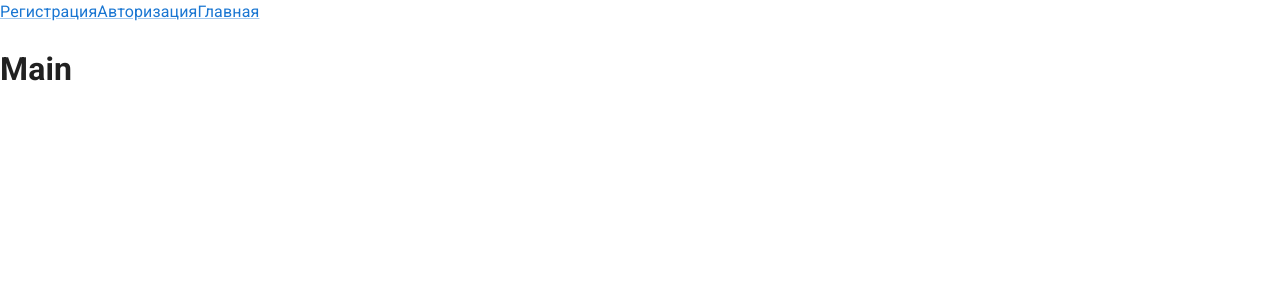
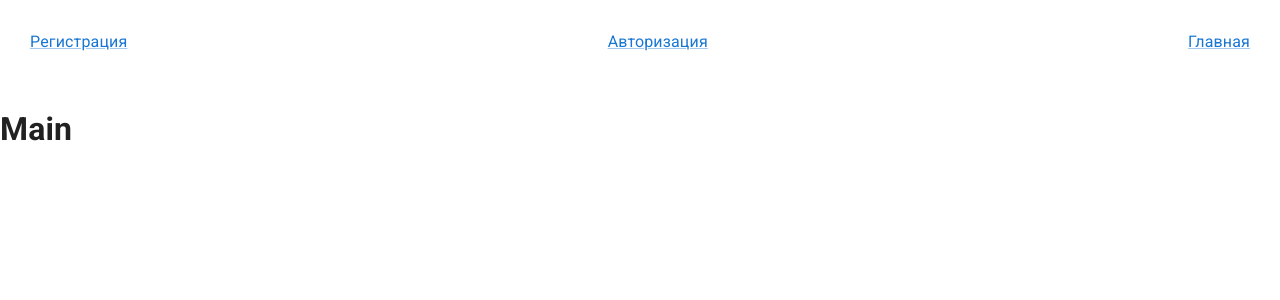
Before and after one commit to otboyniki/moscityhack2022-client, a React (Vite) app: page / in a window 1280 px wide. Shown: the top 300 px of the page. Built offline with nearby package versions, Linux system fonts and the light colour scheme.

Commit message:
feat: обновил хедер

```diff
--- a/src/components/Header/index.jsx
+++ b/src/components/Header/index.jsx
@@ -4,8 +4,10 @@ import { Link } from '@mui/material';
 
 import routes from '@/constants/routes';
 
+import S from './styles';
+
 const Header = () => (
-  <div>
+  <S.Container>
     <Link component={NavLink} to={routes.registration}>
       Регистрация
     </Link>
@@ -15,7 +17,7 @@ const Header = () => (
     <Link component={NavLink} to={routes.main}>
       Главная
     </Link>
-  </div>
+  </S.Container>
 );
 
 export default Header;
--- /dev/null
+++ b/src/components/Header/styles.js
@@ -0,0 +1,19 @@
+import styled from 'styled-components';
+
+const Container = styled.div`
+  position: relative;
+
+  align-items: center;
+  justify-content: space-between;
+
+  display: flex;
+
+  margin: 0 auto;
+  padding: 30px 30px;
+  max-width: 1280px;
+  width: 100%;
+`;
+
+export default {
+  Container,
+};
```
